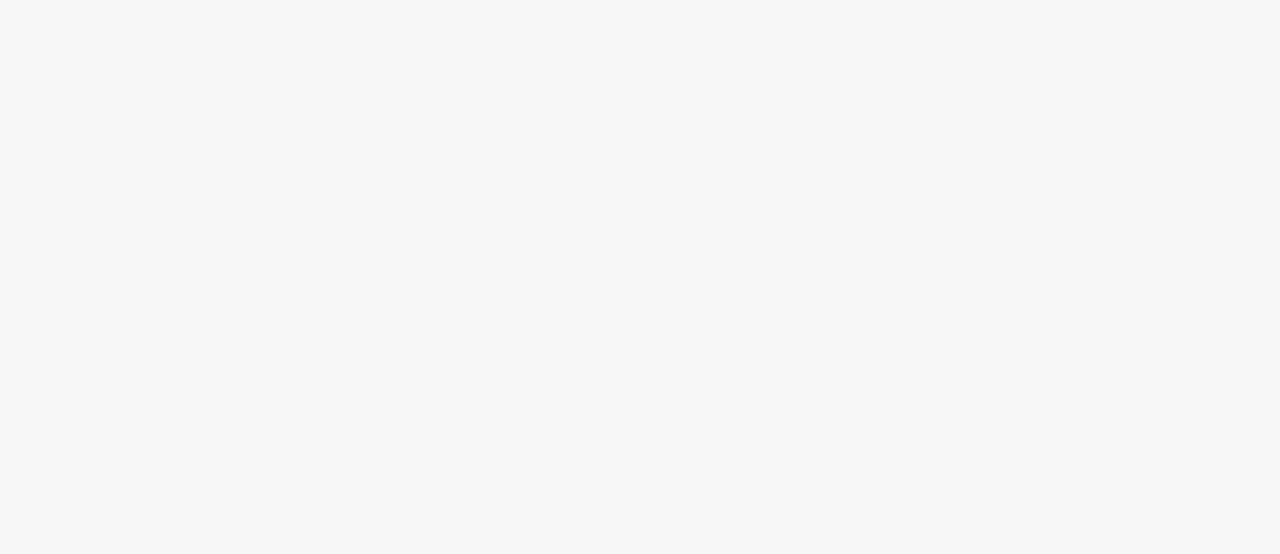
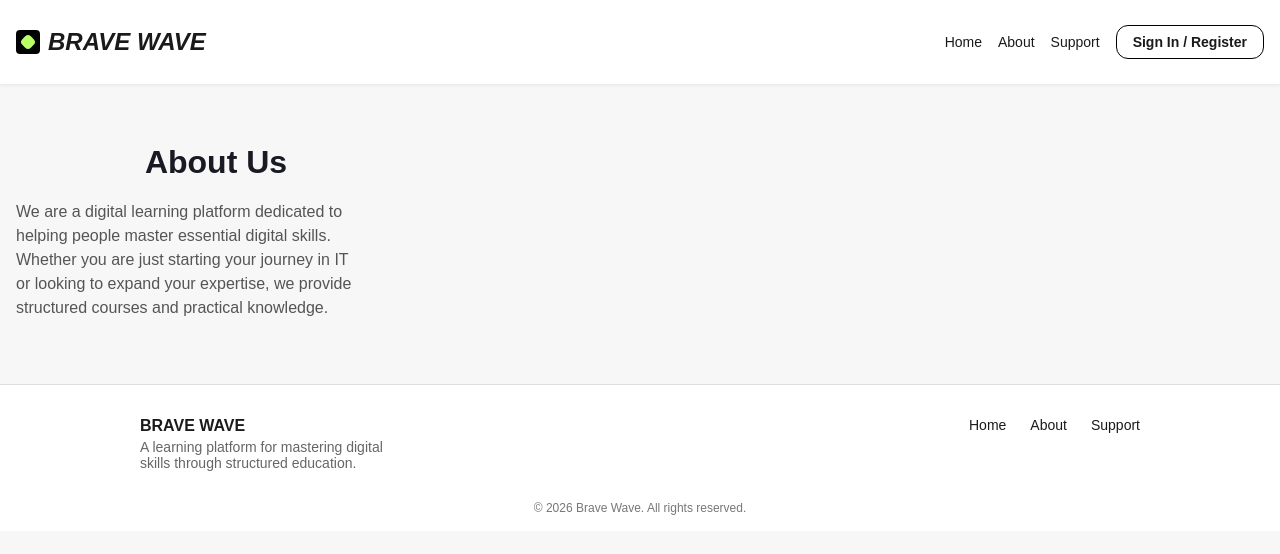
Before and after one commit to byiringirojd12-afk/Brave_wave1, a React (Vite) app: page /about in a window 1280 px wide. Before the commit this address had no page. Shown: the top 554 px of the page. Built offline with nearby package versions, Linux system fonts and the light colour scheme.

Commit message:
Same update

```diff
--- /dev/null
+++ b/public/index.html
@@ -0,0 +1,3 @@
+<head>
+  <meta name="viewport" content="width=device-width, initial-scale=1.0" />
+</head>
--- a/src/App.jsx
+++ b/src/App.jsx
@@ -1,23 +1,30 @@
 // src/App.jsx
 import React from 'react';
 import { BrowserRouter as Router, Routes, Route } from 'react-router-dom';
-import ForgotPassword from './pages/ForgotPassword';
+import ForgotPassword from './pages/ForgotPassword'; // Import your pages
 import Login from './pages/Login';
 import Dashboard from './pages/Dashboard';
 import Home from './pages/Home';
 import Register from './pages/Register';
+import About from './components/About'; // Import About page
+import Support from './components/Support'; // Import Support page
+import AdminUsers from './components/AdminUsers'; // Import the AdminUsers component
 
 function App() {
   return (
     <Router>
       <div className="App">
+        {/* Add AdminUsers component on the dashboard route, or anywhere else */}
+
         {/* Routing for other pages */}
         <Routes>
           <Route path="/" element={<Home />} /> {/* Default Home Page */}
           <Route path="/login" element={<Login />} />
           <Route path="/register" element={<Register />} />
           <Route path="/forgot-password" element={<ForgotPassword />} />
-          <Route path="/dashboard" element={<Dashboard />} /> {/* Dashboard route */}
+          <Route path="/dashboard" element={<Dashboard />} />
+          <Route path="/about" element={<About />} /> {/* About page route */}
+          <Route path="/support" element={<Support />} /> {/* Support page route */}
         </Routes>
       </div>
     </Router>
--- /dev/null
+++ b/src/components/About.jsx
@@ -0,0 +1,67 @@
+// src/pages/About.jsx
+import React from 'react';
+import { motion } from 'framer-motion';
+
+export default function About() {
+  return (
+    <div>
+      {/* Navigation */}
+      <nav>
+        <div className="logo">
+          <div>
+            <div />
+          </div>
+          <h1 className="text-2xl font-bold italic">BRAVE WAVE</h1>
+        </div>
+
+        <div>
+          <a href="/">Home</a>
+          <a href="/about">About</a>
+          <a href="/support">Support</a>
+          <a href="#" className="button">
+            Sign In / Register
+          </a>
+        </div>
+      </nav>
+
+      {/* Hero Section */}
+      <section className="hero">
+        <motion.div
+          initial={{ opacity: 0, x: -40 }}
+          animate={{ opacity: 1, x: 0 }}
+        >
+          <h2>About Us</h2>
+          <p>
+            We are a digital learning platform dedicated to helping people master
+            essential digital skills. Whether you are just starting your journey in
+            IT or looking to expand your expertise, we provide structured courses and
+            practical knowledge.
+          </p>
+        </motion.div>
+      </section>
+
+      {/* Footer */}
+      <footer className="footer">
+        <div className="footer-content">
+          <div className="footer-brand">
+            <strong>BRAVE WAVE</strong>
+            <p>
+              A learning platform for mastering digital skills through
+              structured education.
+            </p>
+          </div>
+
+          <div className="footer-links">
+            <a href="/">Home</a>
+            <a href="/about">About</a>
+            <a href="/support">Support</a>
+          </div>
+        </div>
+
+        <div className="footer-bottom">
+          © {new Date().getFullYear()} Brave Wave. All rights reserved.
+        </div>
+      </footer>
+    </div>
+  );
+}
--- /dev/null
+++ b/src/components/Support.jsx
@@ -0,0 +1,65 @@
+// src/pages/Support.jsx
+import React from 'react';
+import { motion } from 'framer-motion';
+
+export default function Support() {
+  return (
+    <div>
+      {/* Navigation */}
+      <nav>
+        <div className="logo">
+          <div>
+            <div />
+          </div>
+          <h1 className="text-2xl font-bold italic">BRAVE WAVE</h1>
+        </div>
+
+        <div>
+          <a href="/">Home</a>
+          <a href="/about">About</a>
+          <a href="/support">Support</a>
+          <a href="#" className="button">
+            Sign In / Register
+          </a>
+        </div>
+      </nav>
+
+      {/* Hero Section */}
+      <section className="hero">
+        <motion.div
+          initial={{ opacity: 0, x: -40 }}
+          animate={{ opacity: 1, x: 0 }}
+        >
+          <h2>Support</h2>
+          <p>
+            Need help? We are here for you. Please reach out to our support team
+            for any inquiries or issues you may encounter.
+          </p>
+        </motion.div>
+      </section>
+
+      {/* Footer */}
+      <footer className="footer">
+        <div className="footer-content">
+          <div className="footer-brand">
+            <strong>BRAVE WAVE</strong>
+            <p>
+              A learning platform for mastering digital skills through
+              structured education.
+            </p>
+          </div>
+
+          <div className="footer-links">
+            <a href="/">Home</a>
+            <a href="/about">About</a>
+            <a href="/support">Support</a>
+          </div>
+        </div>
+
+        <div className="footer-bottom">
+          © {new Date().getFullYear()} Brave Wave. All rights reserved.
+        </div>
+      </footer>
+    </div>
+  );
+}
--- a/src/pages/Home.tsx
+++ b/src/pages/Home.tsx
@@ -3,6 +3,7 @@
 import "../index.css";
 import Register from "./Register";
 import { motion, AnimatePresence } from "framer-motion";
+import { Link } from "react-router-dom";  // Import Link from react-router-dom
 
 export default function Home() {
   const [showLogin, setShowLogin] = useState(false);
@@ -26,8 +27,8 @@
         </div>
 
         <div>
-          <a href="#">About</a>
-          <a href="#">Courses</a>
+          <Link to="/about">About</Link>  {/* Link to About page */}
+          <Link to="/support">Support</Link>  {/* Link to Support page */}
           <a
             href="#"
             className="button"
@@ -101,9 +102,8 @@
           </div>
 
           <div className="footer-links">
-            <a href="#">About</a>
-            <a href="#">Courses</a>
-            <a href="#">Support</a>
+            <Link to="/about">About</Link>  {/* Link to About */}
+            <Link to="/support">Support</Link>  {/* Link to Support */}
           </div>
         </div>
 
```
